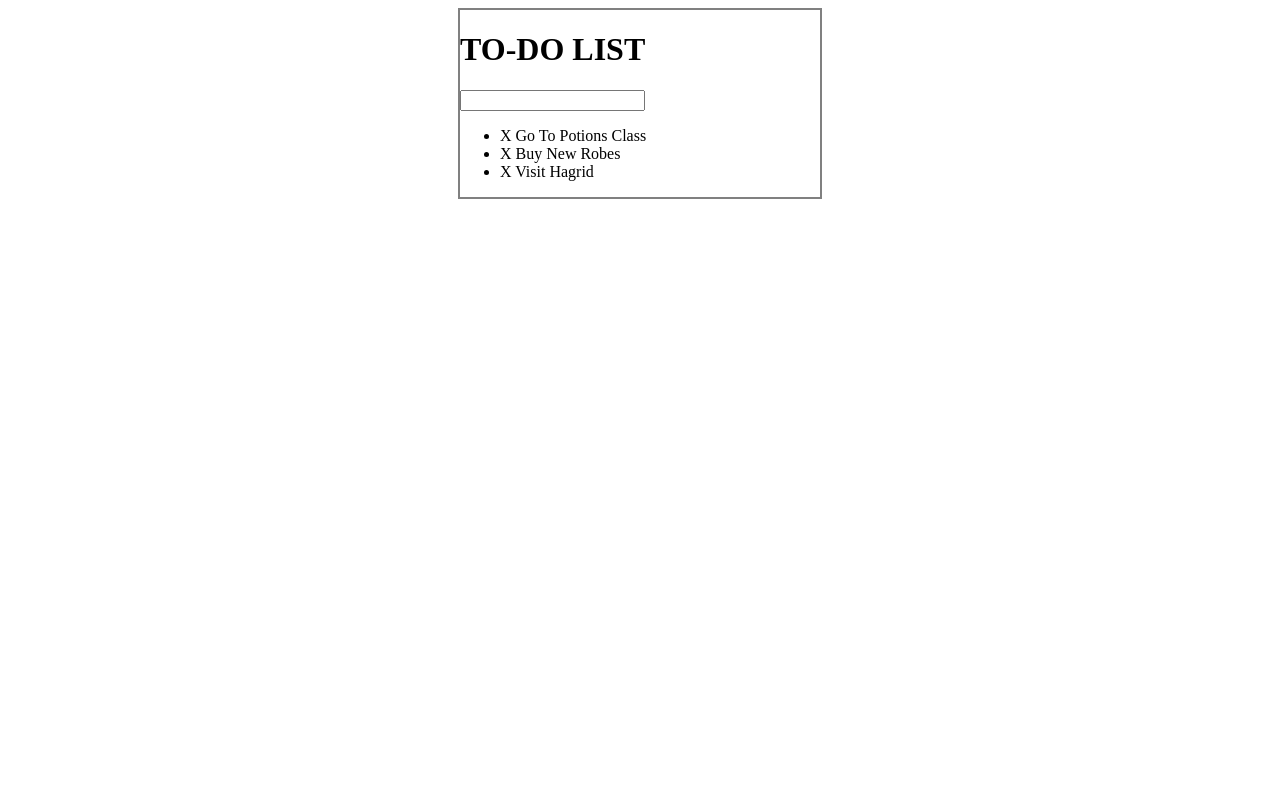
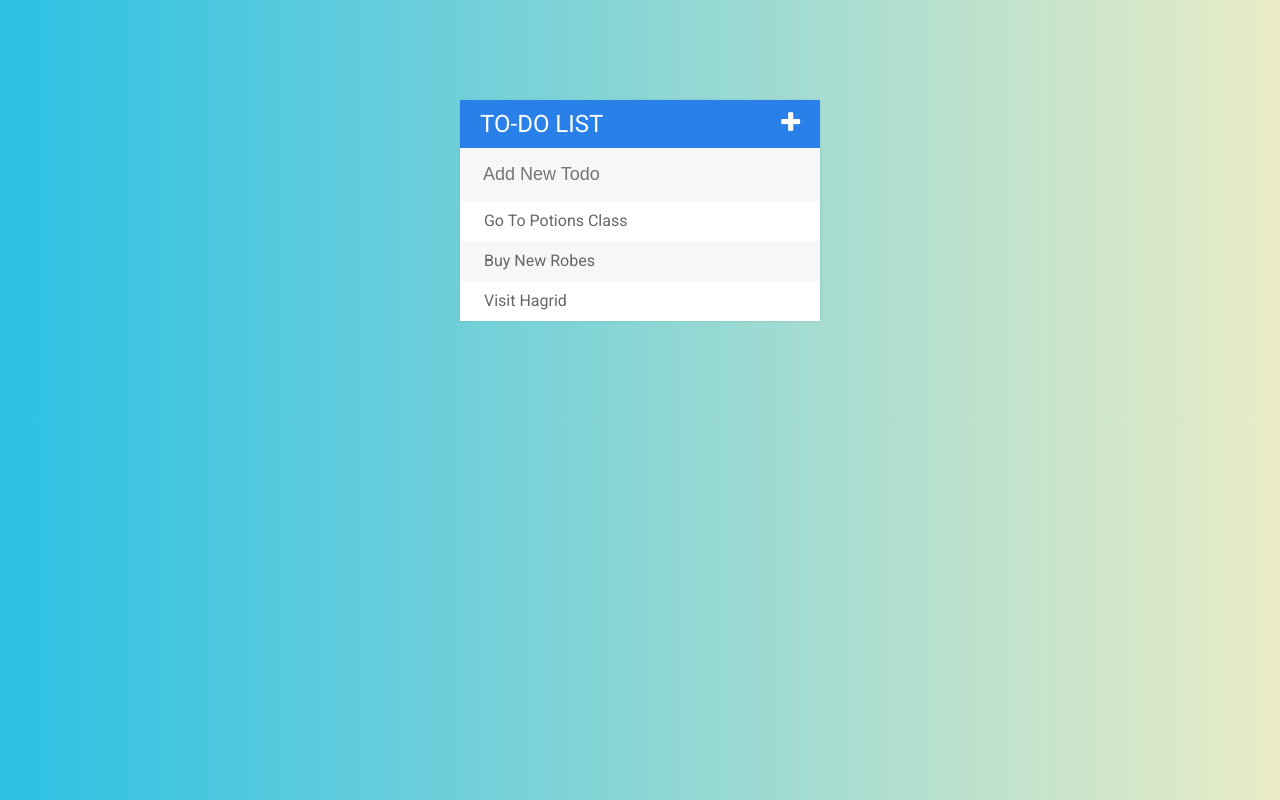
Before and after one commit to cmwilson88/project-todo-listv2codealong, a plain HTML site: page index.html in a window 1280 px wide. Drawn offline with Linux system fonts and the light colour scheme.

Commit message:
Added styling, functions to toggle the input when the add button is clicked

```diff
--- a/assets/css/todos.css
+++ b/assets/css/todos.css
@@ -1,10 +1,83 @@
-#container {
-	border: 2px solid gray;
-	width: 360px;
-	margin: 0 auto;
+body {
+	font-family: Roboto, sans-serif;
+	background: #2BC0E4; /* fallback for old browsers */
+	background: -webkit-linear-gradient(left, #2BC0E4, #EAECC6);
+	background: -o-linear-gradient(left, #2BC0E4, #EAECC6);
+	background: linear-gradient(to right, #2BC0E4, #EAECC6); /* Chrome 10-25, Safari 5.1-6 */ /* W3C, IE 10+/ Edge, Firefox 16+, Chrome 26+, Opera 12+, Safari 7+ */
+}
+
+h1 {
+	background: #2980e9;
+	color: white;
+	margin: 0;
+	padding: 10px 20px;
+	text-transform: upppercase;
+	font-size: 24px;
+	font-weight: normal;
+}
+
+ul {
+	list-style: none;
+	margin: 0;
+	padding: 0;
+}
+
+li {
+	background: #fff;
+	height: 40px;
+	line-height: 40px;
+	color: #666;
+}
+
+li:nth-child(2n) {
+	background: #f7f7f7;
+}
+
+input {
+	font-size: 18px;
+	background-color: #f7f7f7;
+	width: 100%;
+	padding: 13px 13px 13px 20px;
+	box-sizing: border-box;
+	color: #2980e9;
+	border: 3px solid rgba(0,0,0,0);
+}
+
+input:focus {
+	background: #fff;
+	border: 3px solid #2980e9;
+	outline: none;
+}
+
+span {
+	background: #e74c3c;
+	height: 40px;
+	margin-right: 20px;
+	text-align: center;
+	color: white;
+	width: 0px;
+	display: inline-block;
+	transition: 0.2s linear;
+	opacity: 0;
+}
+
+li:hover span {
+	opacity: 1;
+	width: 40px;
+}
+
+.fa-plus {
+	float: right;
 }
 
 .completed {
 	color: gray;
 	text-decoration: line-through;
 }
+
+#container {
+	width: 360px;
+	margin: 100px auto;
+	background: #f7f7f7;
+	box-shadow: 0 0 3px rgba(0,0,0, 0.1);
+}
--- a/assets/js/todos.js
+++ b/assets/js/todos.js
@@ -18,6 +18,10 @@ $("input[type=text]").keypress(function(event) {
 		var todoText = $(this).val();
 		$(this).val("");
 		//create a new li and add to ul
-		$("ul").append("<li><span>X</span> " + todoText + "</li");
+		$("ul").append('<li><span><i class="fa fa-trash-o"></i></span> ' + todoText + "</li");
 	}
 })
+
+$(".fa-plus").on("click", function() {
+	$("input[type=text]").fadeToggle();
+});
--- a/index.html
+++ b/index.html
@@ -3,18 +3,20 @@
 <head>
 	<meta charset="UTF-8">
 	<title>Todo List</title>
+	<link href="https://maxcdn.bootstrapcdn.com/font-awesome/4.7.0/css/font-awesome.min.css" rel="stylesheet" integrity="sha384-wvfXpqpZZVQGK6TAh5PVlGOfQNHSoD2xbE+QkPxCAFlNEevoEH3Sl0sibVcOQVnN" crossorigin="anonymous">
+	<link href="https://fonts.googleapis.com/css?family=Roboto:400,500,700" rel="stylesheet">
 	<link rel="stylesheet" href="assets/css/todos.css">
 	<script type="text/javascript" src="assets/js/lib/jquery-3.1.1.min.js"></script>
 </head>
 <body>
 
 	<div id="container">
-		<h1>TO-DO LIST</h1>
-		<input type="text">
+		<h1>TO-DO LIST<i class="fa fa-plus"></i></h1>
+		<input type="text" placeholder="Add New Todo">
 		<ul>
-			<li> <span>X</span> Go To Potions Class</li>
-			<li> <span>X</span> Buy New Robes</li>
-			<li> <span>X</span> Visit Hagrid</li>
+			<li> <span><i class="fa fa-trash-o"></i></span> Go To Potions Class</li>
+			<li> <span><i class="fa fa-trash-o"></i></span> Buy New Robes</li>
+			<li> <span><i class="fa fa-trash-o"></i></span> Visit Hagrid</li>
 		</ul>
 	</div>
 
```
